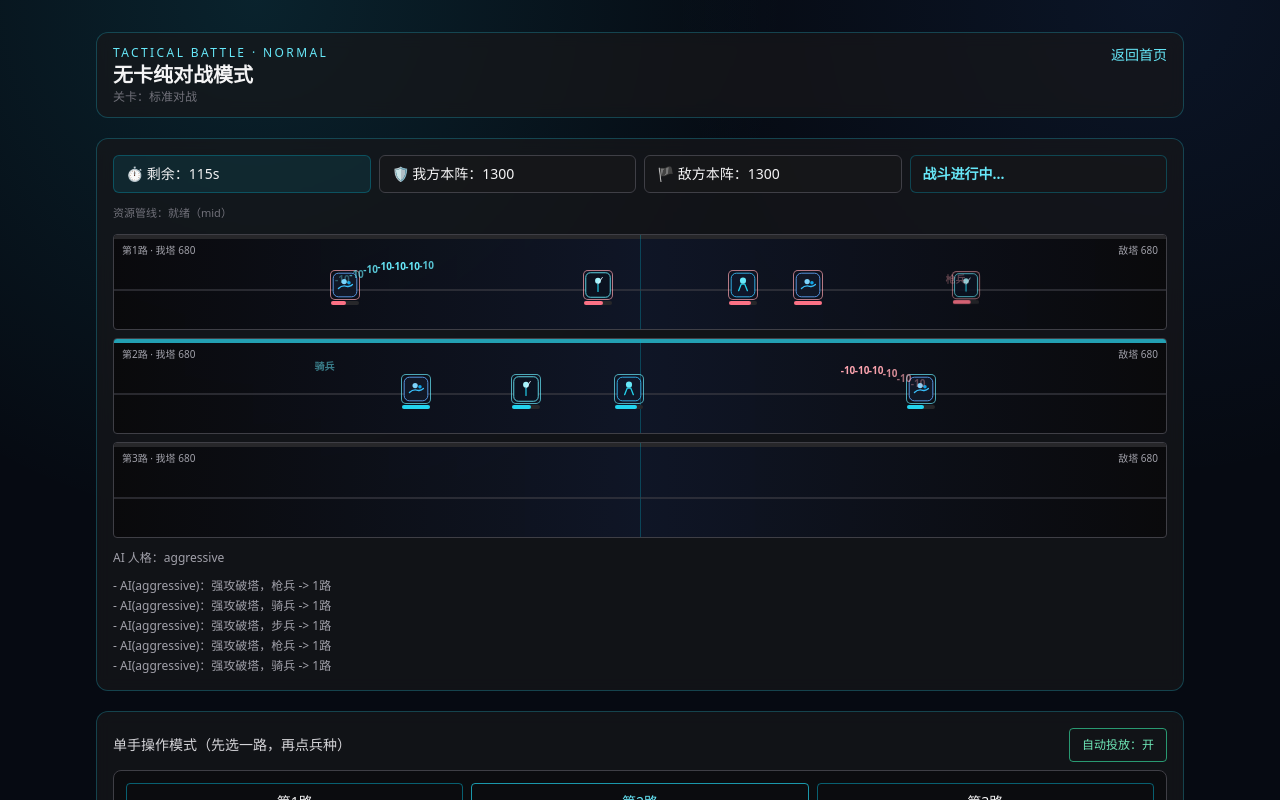
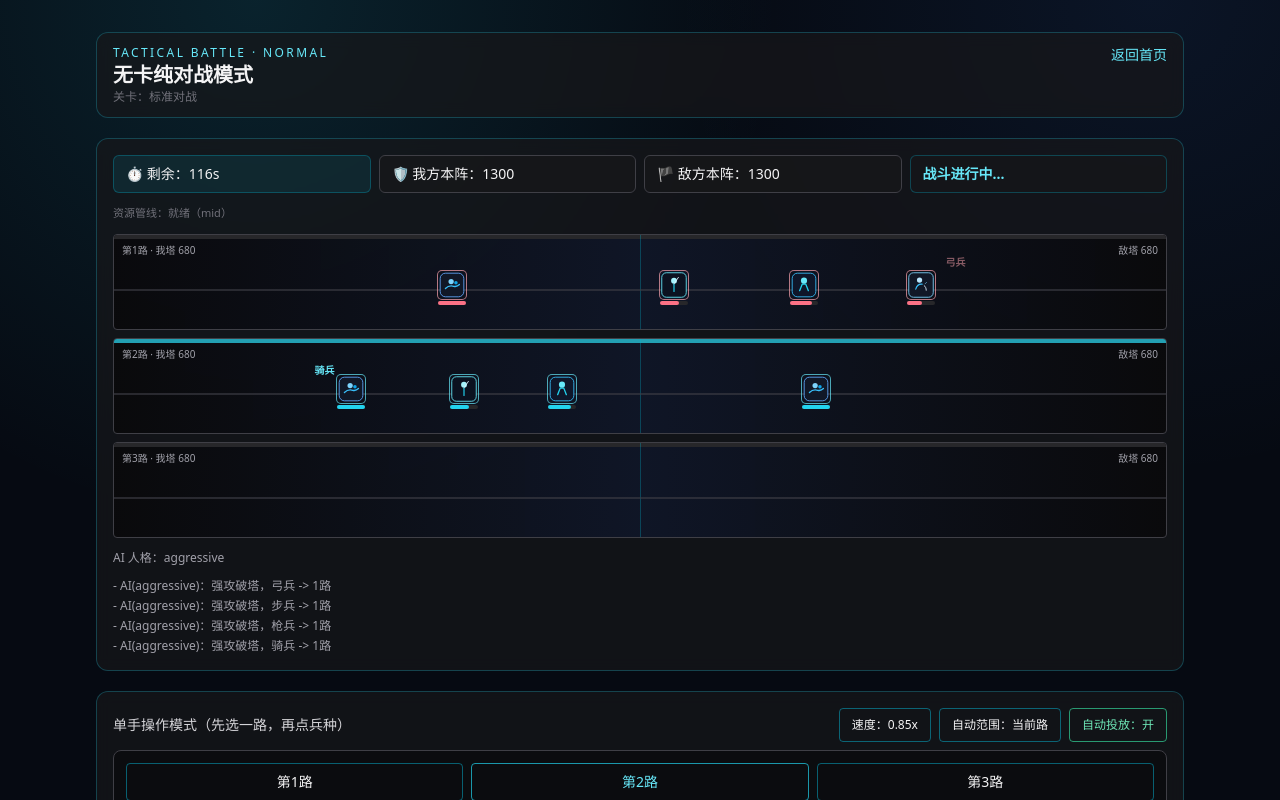
Before and after one commit to Sinon4869/sinon_warring_states_game, a Next.js app: page /battle in a window 1280 px wide. Shown: the top 800 px of the page. Built offline with nearby package versions, Linux system fonts and the light colour scheme.

Commit message:
feat(battle): add full-lane auto deploy mode and speed presets

```diff
--- a/app/battle/page.tsx
+++ b/app/battle/page.tsx
@@ -117,6 +117,8 @@ export default function BattlePage() {
   const [laneOrders, setLaneOrders] = useState<LaneOrder[]>(['hold', 'hold', 'hold']);
   const [selectedLane, setSelectedLane] = useState(1);
   const [autoDeploy, setAutoDeploy] = useState(true);
+  const [autoMode, setAutoMode] = useState<'selected' | 'all'>('selected');
+  const [battleSpeed, setBattleSpeed] = useState(0.85);
   const [effects, setEffects] = useState<CombatFx[]>([]);
   const [assetStatus, setAssetStatus] = useState<'loading' | 'ready'>('loading');
   const [assetTier, setAssetTier] = useState<'high' | 'mid' | 'low'>('mid');
@@ -144,6 +146,8 @@ export default function BattlePage() {
   const stageNameRef = useRef('标准对战');
   const selectedLaneRef = useRef(1);
   const autoDeployRef = useRef(true);
+  const autoModeRef = useRef<'selected' | 'all'>('selected');
+  const battleSpeedRef = useRef(0.85);
 
   useEffect(() => {
     if (typeof window === 'undefined') return;
@@ -221,6 +225,8 @@ export default function BattlePage() {
   useEffect(() => { stageNameRef.current = stageName; }, [stageName]);
   useEffect(() => { selectedLaneRef.current = selectedLane; }, [selectedLane]);
   useEffect(() => { autoDeployRef.current = autoDeploy; }, [autoDeploy]);
+  useEffect(() => { autoModeRef.current = autoMode; }, [autoMode]);
+  useEffect(() => { battleSpeedRef.current = battleSpeed; }, [battleSpeed]);
 
   useEffect(() => {
     let cancelled = false;
@@ -335,8 +341,9 @@ export default function BattlePage() {
 
   useEffect(() => {
     if (!running) return;
-    const dt = 0.1;
+    const baseDt = 0.1;
     const timer = setInterval(() => {
+      const dt = baseDt * battleSpeedRef.current;
       setTimeLeft((t) => {
         const nt = Math.max(0, t - dt);
         if (nt <= 0) setRunning(false);
@@ -359,10 +366,15 @@ export default function BattlePage() {
       playerThink.current += dt;
       if (autoDeployRef.current && playerThink.current >= 1.1) {
         playerThink.current = 0;
+        if (autoModeRef.current === 'all') {
+          [0, 1, 2].forEach((lane) => {
+            const troop = choosePlayerAutoTroop(lane);
+            if (troop) deploy('player', troop, lane);
+          });
+        } else {
           const lane = selectedLaneRef.current;
           const troop = choosePlayerAutoTroop(lane);
-        if (troop) {
-          deploy('player', troop, lane);
+          if (troop) deploy('player', troop, lane);
         }
       }
 
@@ -642,14 +654,28 @@ export default function BattlePage() {
       </section>
 
       <section className="panel p-4 pb-[calc(env(safe-area-inset-bottom)+12px)] md:pb-4">
-        <div className="mb-2 flex items-center justify-between gap-2">
+        <div className="mb-2 flex flex-wrap items-center justify-between gap-2">
           <p className="text-sm text-zinc-300">单手操作模式（先选一路，再点兵种）</p>
+          <div className="flex gap-2">
+            <button
+              onClick={() => setBattleSpeed((v) => (v === 0.7 ? 0.85 : v === 0.85 ? 1 : 0.7))}
+              className="chip-btn text-xs"
+            >
+              速度：{battleSpeed.toFixed(2)}x
+            </button>
+            <button
+              onClick={() => setAutoMode((m) => (m === 'selected' ? 'all' : 'selected'))}
+              className={`chip-btn text-xs ${autoMode === 'all' ? 'border-cyan-400/70 text-cyan-300' : ''}`}
+            >
+              自动范围：{autoMode === 'all' ? '三路' : '当前路'}
+            </button>
             <button
               onClick={() => setAutoDeploy((v) => !v)}
               className={`chip-btn text-xs ${autoDeploy ? 'border-emerald-400/70 text-emerald-300' : ''}`}
             >
               自动投放：{autoDeploy ? '开' : '关'}
             </button>
+          </div>
         </div>
         <div className="mb-3 rounded-lg border border-zinc-700 bg-zinc-950/60 p-3">
           <div className="mb-2 flex gap-2">
@@ -678,7 +704,7 @@ export default function BattlePage() {
               </button>
             ))}
           </div>
-          <p className="mt-2 text-xs text-zinc-400">当前指挥：第{selectedLane + 1}路 / {laneOrders[selectedLane] === 'hold' ? '固守' : laneOrders[selectedLane] === 'push' ? '推进' : '强攻'}</p>
+          <p className="mt-2 text-xs text-zinc-400">当前指挥：第{selectedLane + 1}路 / {laneOrders[selectedLane] === 'hold' ? '固守' : laneOrders[selectedLane] === 'push' ? '推进' : '强攻'} · 自动{autoMode === 'all' ? '三路' : '当前路'}</p>
         </div>
 
         <p className="mb-2 text-sm text-zinc-300">兵种调度（点击即投放到当前路线）</p>
```
Lines whose indentation alone changed are shown as unchanged.
